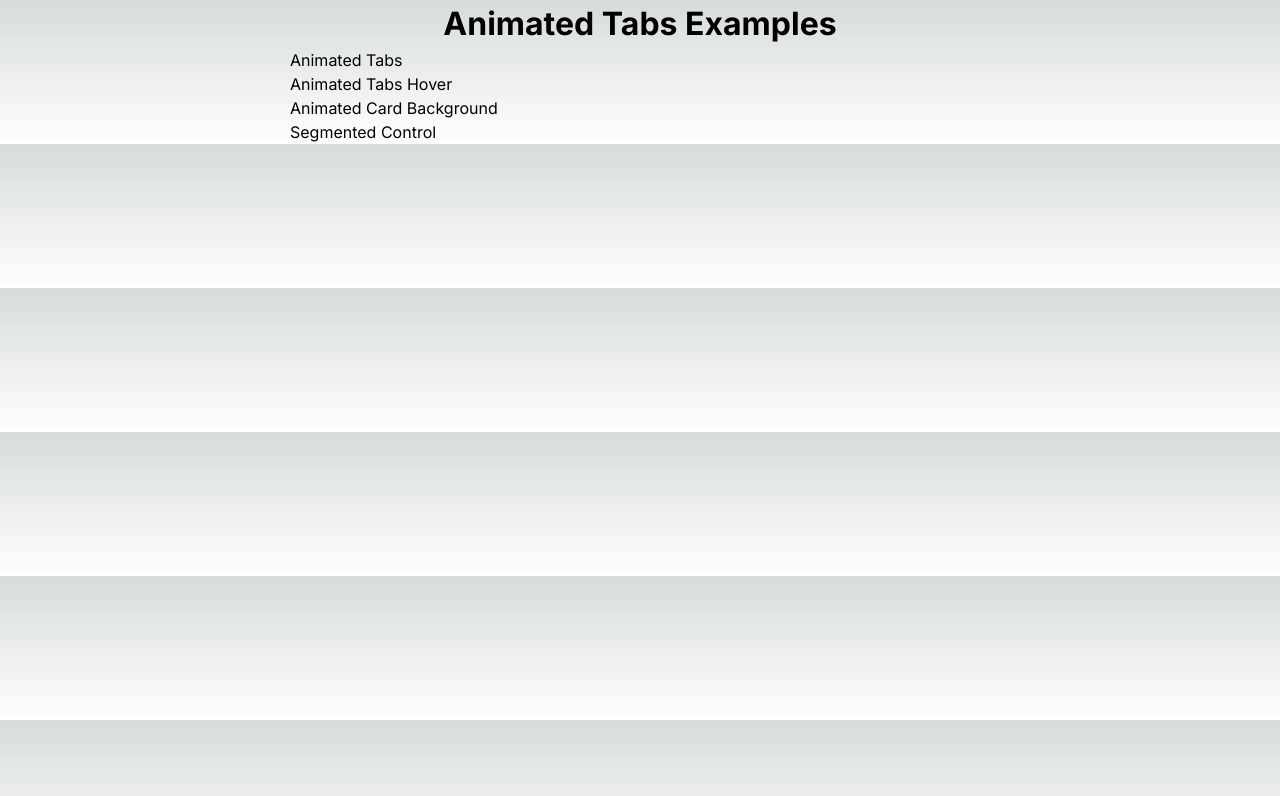
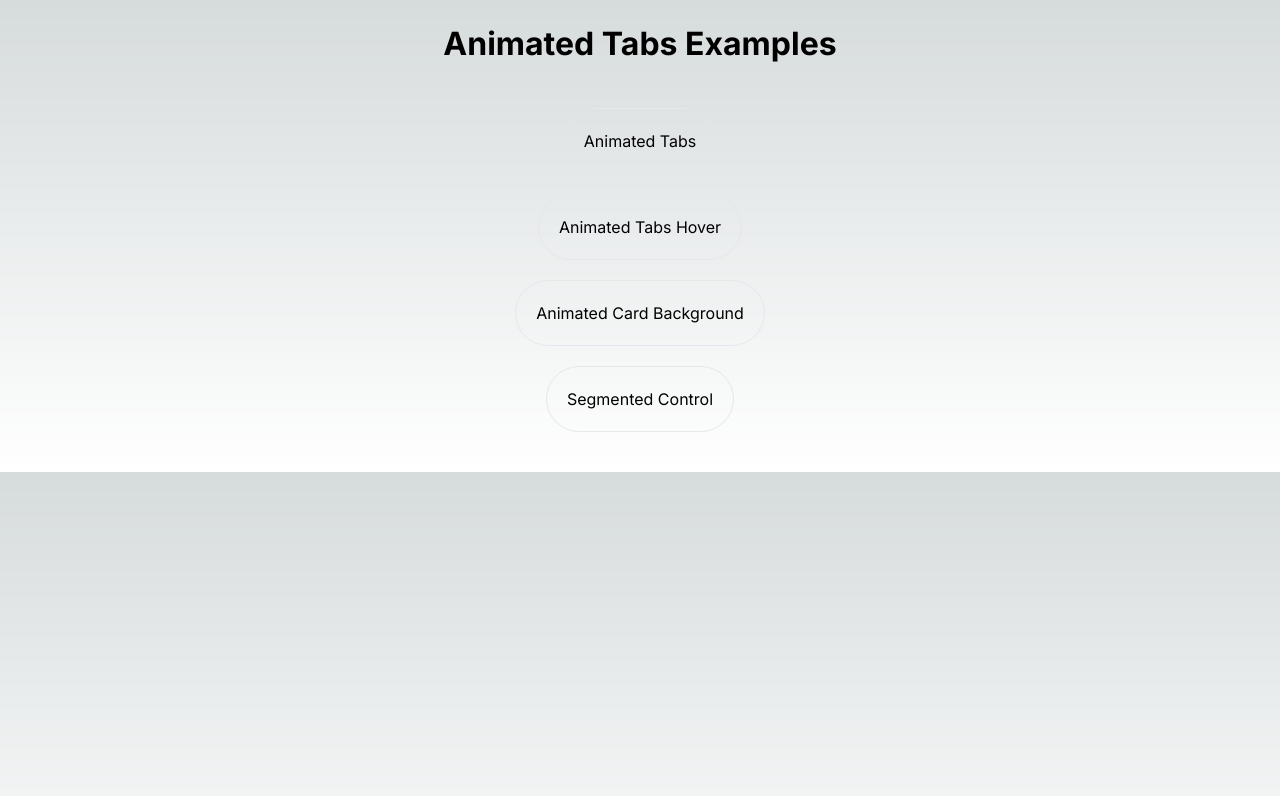
Before and after one commit to CaioCeretta/josh-lessons-courses, a Next.js app in the folder lessons/: page /animation/animated-background in a window 1280 px wide. Shown: the top 796 px of the page. Built offline with nearby package versions, Linux system fonts and the light colour scheme.

Commit message:
feat: explanation start, animation home page

```diff
--- a/lessons/src/app/animation/animated-background/page.tsx
+++ b/lessons/src/app/animation/animated-background/page.tsx
@@ -4,17 +4,17 @@ const AnimatedBackground = () => {
   return (
     <>
       <div className="mx-auto w-[700px]">
-        <h1 className="text-[2rem] font-bold text-center">Animated Tabs Examples</h1>
+        <h1 className="text-[2rem] font-bold text-center my-5">Animated Tabs Examples</h1>
 
-        <div className="flex flex-col">
-          <ul>
-            <li><Link href='./animated-background/AnimatedTabs'>Animated Tabs</Link></li>
-            <li><Link href='./animated-background/AnimatedTabsHover'>Animated Tabs Hover</Link></li>
-            <li><Link href='./animated-background/AnimatedCardBackground'>Animated Card Background</Link></li>
-            <li><Link href='./animated-background/SegmentedControl'>Segmented Control</Link></li>
+        <div className="flex flex-col items-center my-10 gap-5">
+
+          <div className="border p-5 rounded-full"><Link href='./animated-background/AnimatedTabs'>Animated Tabs</Link></div>
+          <div className="border p-5 rounded-full"><Link href='./animated-background/AnimatedTabsHover'>Animated Tabs Hover</Link></div>
+          <div className="border p-5 rounded-full"><Link href='./animated-background/AnimatedCardBackground'>Animated Card Background</Link></div>
+          <div className="border p-5 rounded-full"><Link href='./animated-background/SegmentedControl'>Segmented Control</Link></div>
 
 
-          </ul>
+
         </div>
       </div>
     </>
```
Also changed, not shown: lessons/src/app/animation/animated-background/AnimatedCardBackground/explanation.md (added), lessons/src/app/animation/animated-background/AnimatedTabs/explanation.md (added), lessons/src/app/animation/animated-background/AnimatedTabsHover/explanation.md (added), lessons/src/app/animation/animated-background/SegmentedControl/explanation.md (added).
